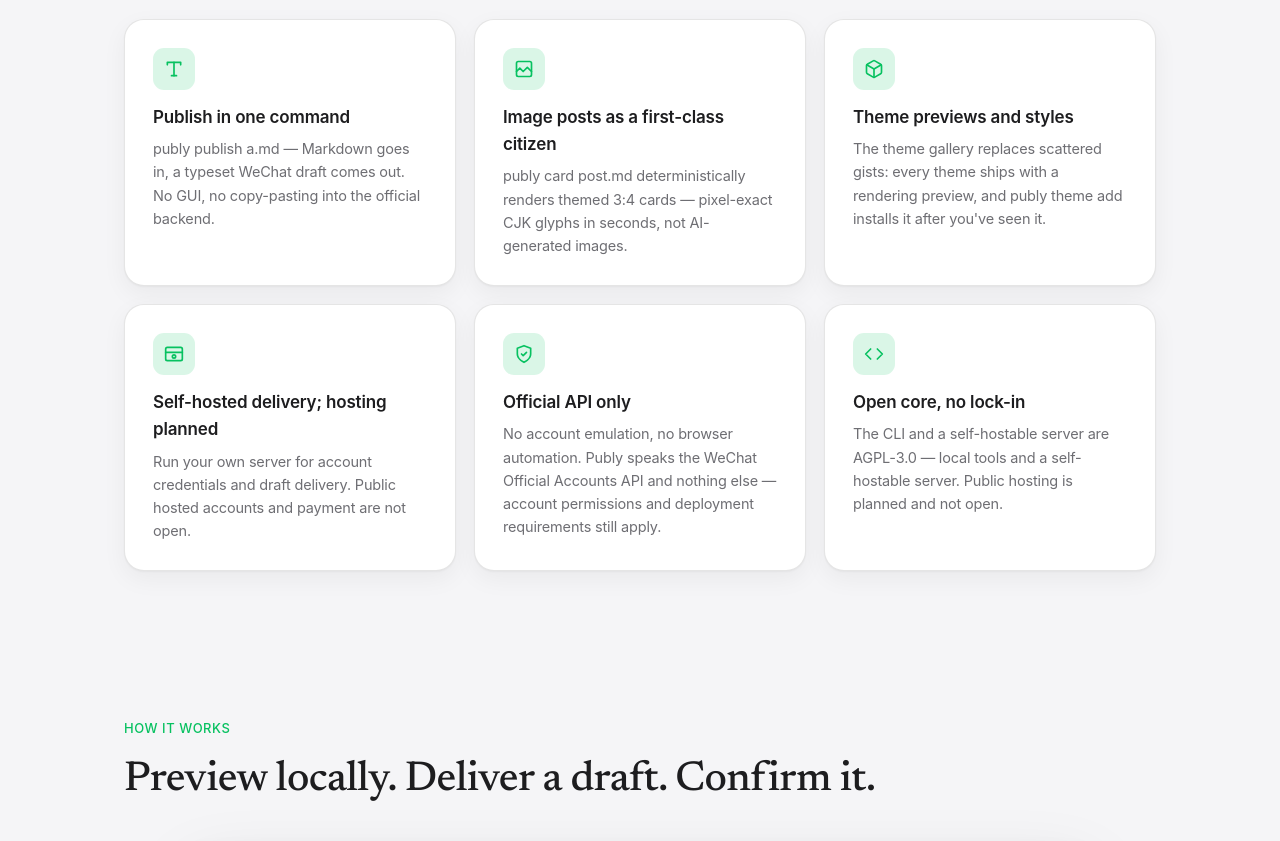
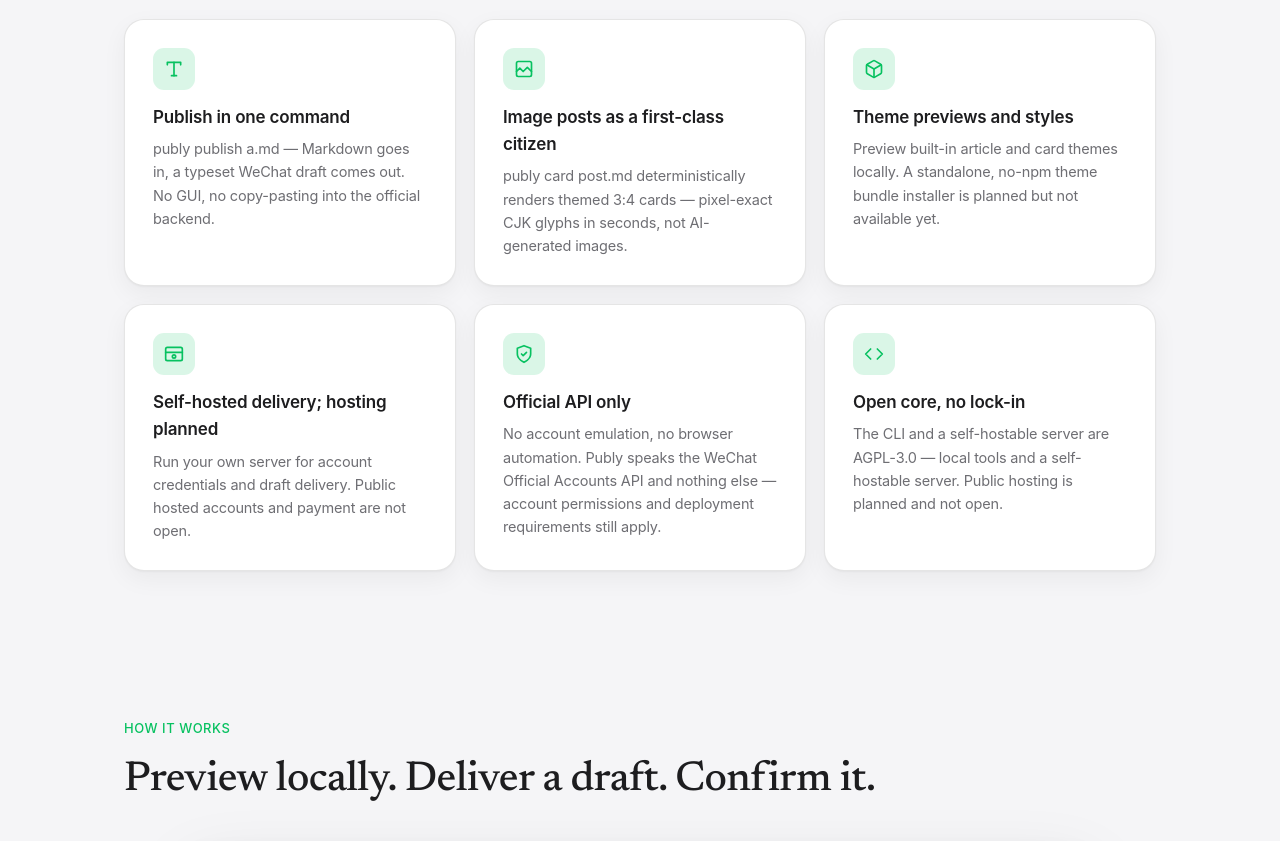
Before and after one commit to turinglambdaai/publy, a website: page docs/index.html in a window 1280 px wide. Shown: the part 1260-2101 px from the top of the page. Drawn offline with Linux system fonts and the light colour scheme.

Commit message:
docs(homepage): distinguish built-in theme previews from unshipped theme installer

```diff
--- a/docs/index.html
+++ b/docs/index.html
@@ -5,7 +5,7 @@
     <meta charset="UTF-8">
     <meta name="viewport" content="width=device-width, initial-scale=1.0">
     <title>Publy — The agent-era publishing pipeline for WeChat</title>
-    <meta name="description" content="Write in Obsidian, let your agent publish. One CLI for Markdown typesetting and image-post card rendering, bundled themes and a theme gallery, and a self-hosted server for WeChat draft delivery.">
+    <meta name="description" content="Write in Obsidian, let your agent publish. One CLI for Markdown typesetting and image-post card rendering, offline built-in themes and a self-hosted server for WeChat draft delivery. Standalone theme bundles are not yet available.">
     <link rel="stylesheet" href="styles.css">
     <link rel="preconnect" href="https://fonts.googleapis.com">
     <link rel="preconnect" href="https://fonts.gstatic.com" crossorigin>
@@ -163,8 +163,8 @@ html:lang(en) .reader-zh,html:lang(zh) .reader-en{display:none!important}@media(
                         <svg width="20" height="20" viewBox="0 0 24 24" fill="none" stroke="currentColor" stroke-width="2" stroke-linecap="round" stroke-linejoin="round"><path d="M21 16V8a2 2 0 0 0-1-1.73l-7-4a2 2 0 0 0-2 0l-7 4A2 2 0 0 0 3 8v8a2 2 0 0 0 1 1.73l7 4a2 2 0 0 0 2 0l7-4A2 2 0 0 0 21 16z"/><polyline points="3.27 6.96 12 12.01 20.73 6.96"/><line x1="12" y1="22.08" x2="12" y2="12"/></svg>
                     </div>
                     <h3 data-en="Theme previews and styles" data-zh="主题预览与样式">Theme previews and styles</h3>
-                    <p data-en="The theme gallery replaces scattered gists: every theme ships with a rendering preview, and publy theme add installs it after you've seen it."
-                       data-zh="主题画廊告别 gist：每个主题都带渲染预览，publy theme add 装前可预览。">Every theme ships with a preview; publy theme add installs after you've seen it.</p>
+                    <p data-en="Preview built-in article and card themes locally. A standalone, no-npm theme bundle installer is planned but not available yet."
+                       data-zh="内置文章与卡片主题可在本地预览；无需 npm 的独立主题包安装功能仍在开发中。">Built-in theme previews work offline; external theme installation is not available yet.</p>
                 </div>
                 <div class="bento-card animate-on-scroll">
                     <div class="card-icon">
```
